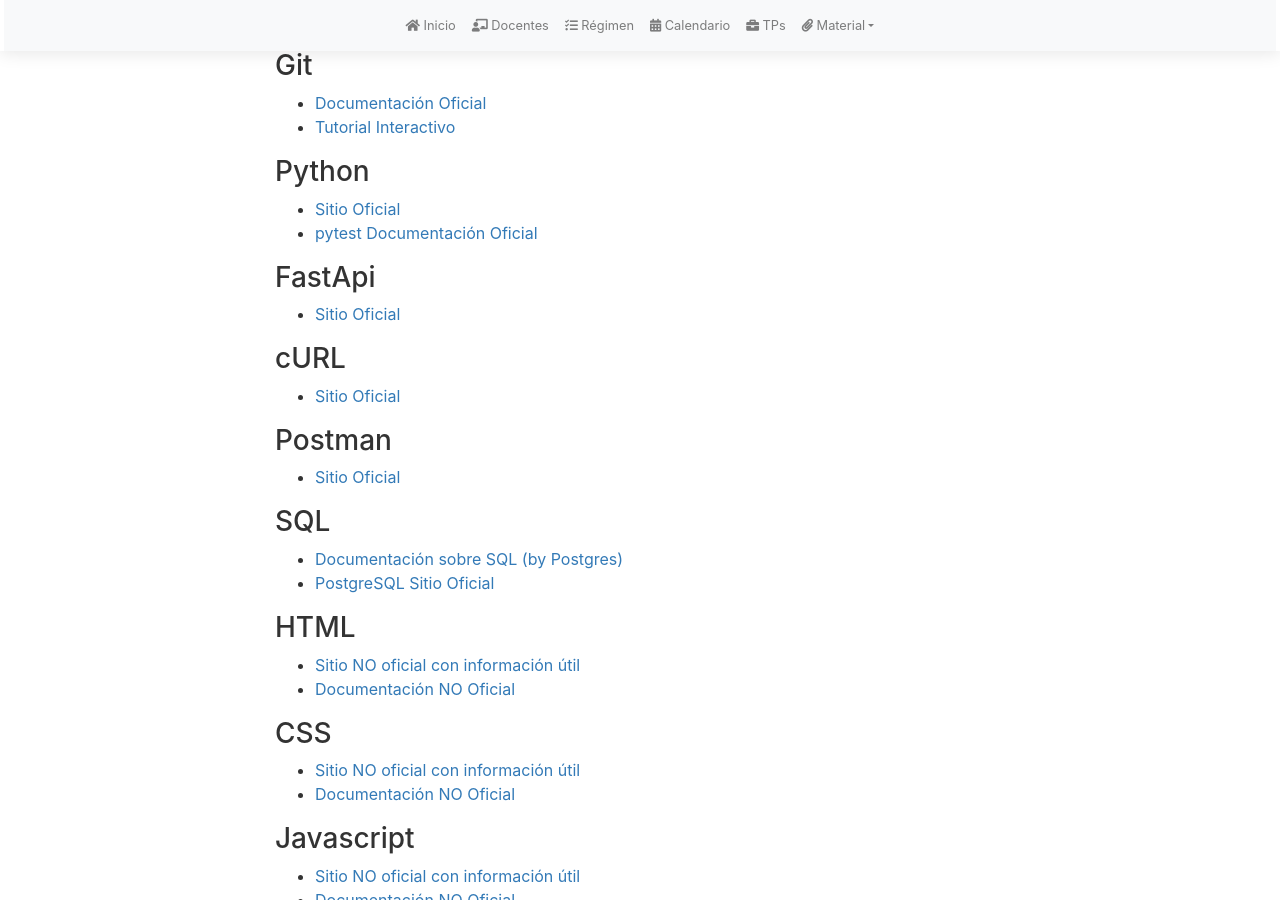
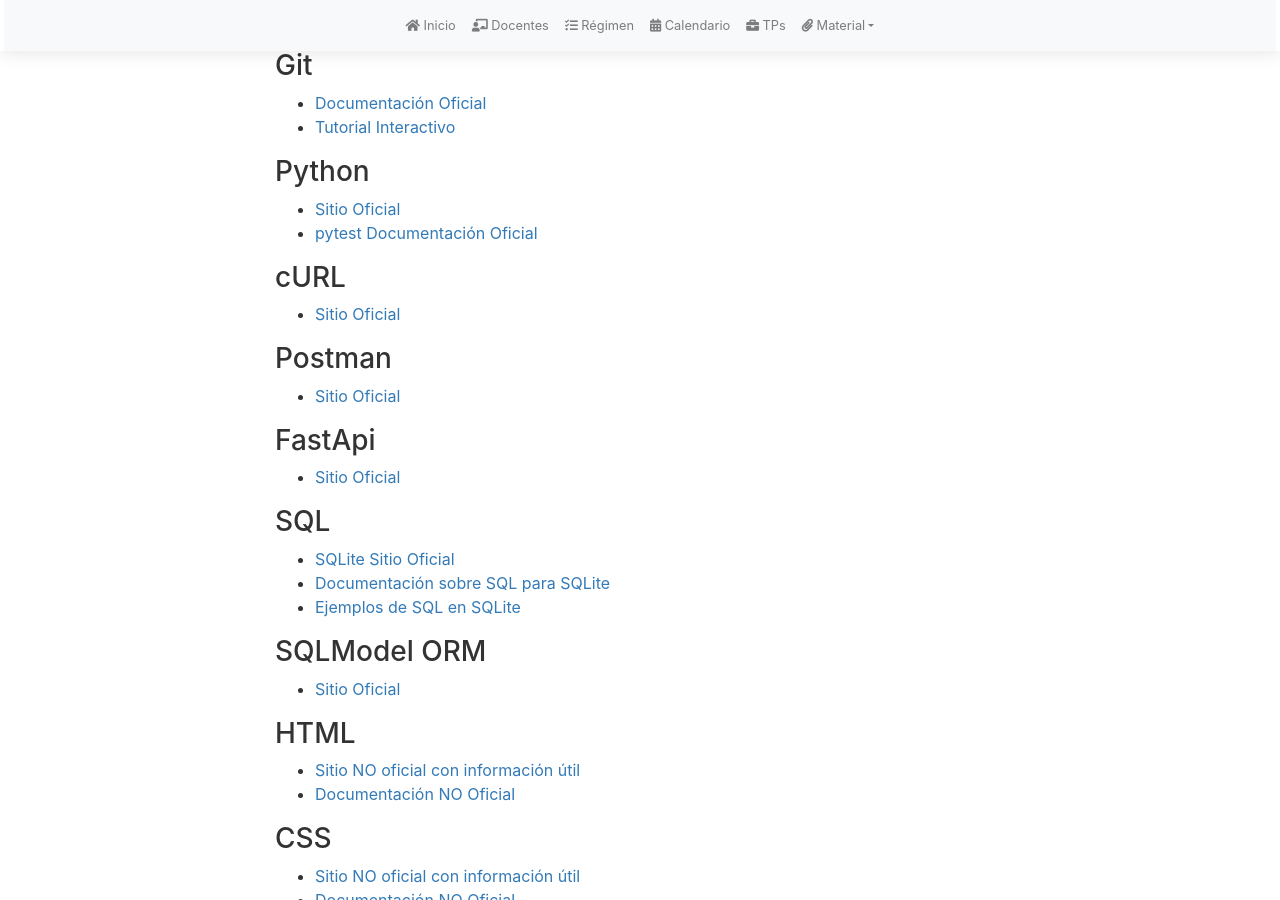
Before and after one commit to intro-tb022/intro, a Jekyll site: the page built from material/links_utiles.md, in a window 1280 px wide and 900 px high, scrolled down 349 px. Built offline with Jekyll 4.4.1, drawn with Linux system fonts in a browser that asks for light colours; nearby versions of some CDN libraries; our own code applies the rules of GitHub Pages for plain Markdown files.

Commit message:
Replace postgresql links with sqlite

```diff
--- a/material/links_utiles.md
+++ b/material/links_utiles.md
@@ -19,18 +19,22 @@
 - [Sitio Oficial](https://www.python.org/)
 - [pytest Documentación Oficial](https://docs.pytest.org/en/stable/)
 
-### FastApi
-- [Sitio Oficial](https://fastapi.tiangolo.com/)
-
 ### cURL
 - [Sitio Oficial](https://curl.se/)
 
 ### Postman
 - [Sitio Oficial](https://www.postman.com/)
 
+### FastApi
+- [Sitio Oficial](https://fastapi.tiangolo.com/)
+
 ### SQL
-- [Documentación sobre SQL (by Postgres)](https://www.postgresql.org/docs/current/sql.html)
-- [PostgreSQL Sitio Oficial](https://www.postgresql.org/)
+- [SQLite Sitio Oficial](https://www.sqlite.org/)
+- [Documentación sobre SQL para SQLite](https://www.sqlite.org/docs.html)
+- [Ejemplos de SQL en SQLite](https://www.sqlitetutorial.net/)
+
+### SQLModel ORM
+- [Sitio Oficial](https://sqlmodel.tiangolo.com/)
 
 ### HTML
 - [Sitio NO oficial con información útil](https://developer.mozilla.org/en-US/docs/Web/HTML)
```
